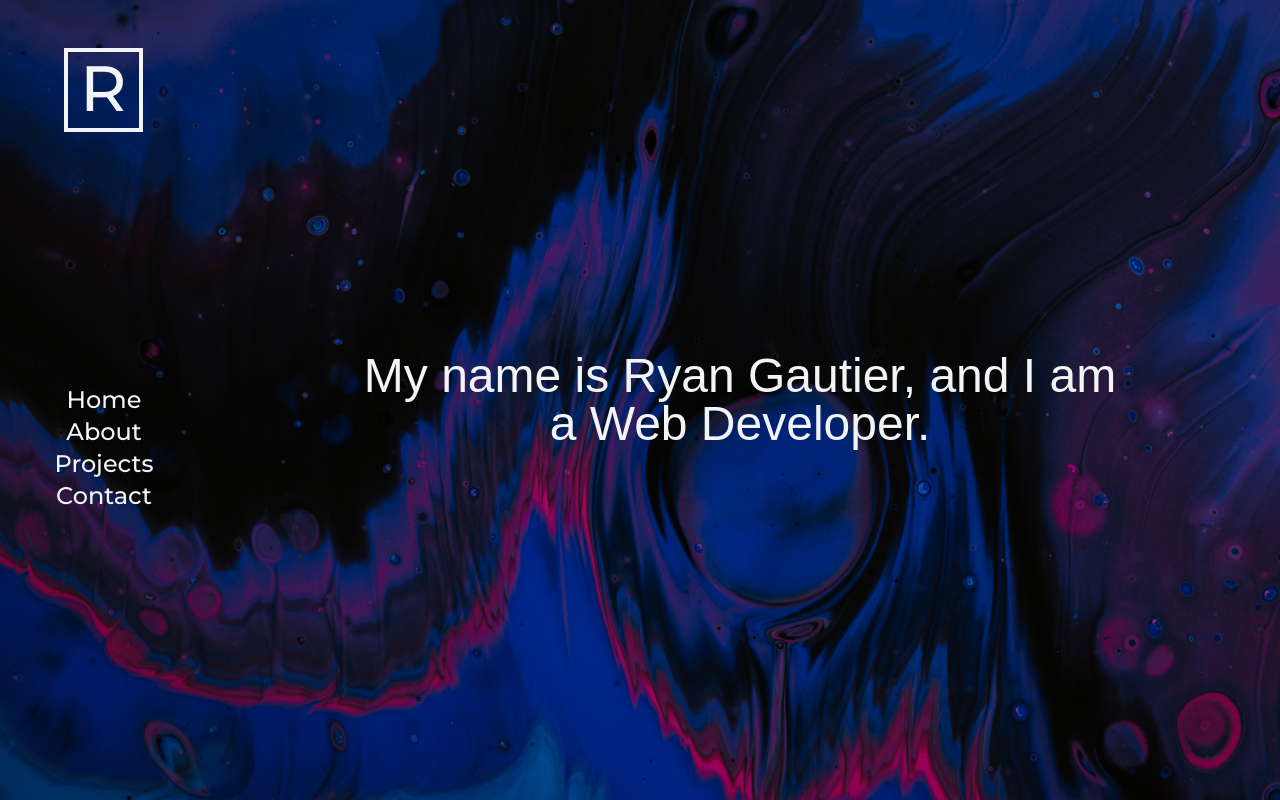
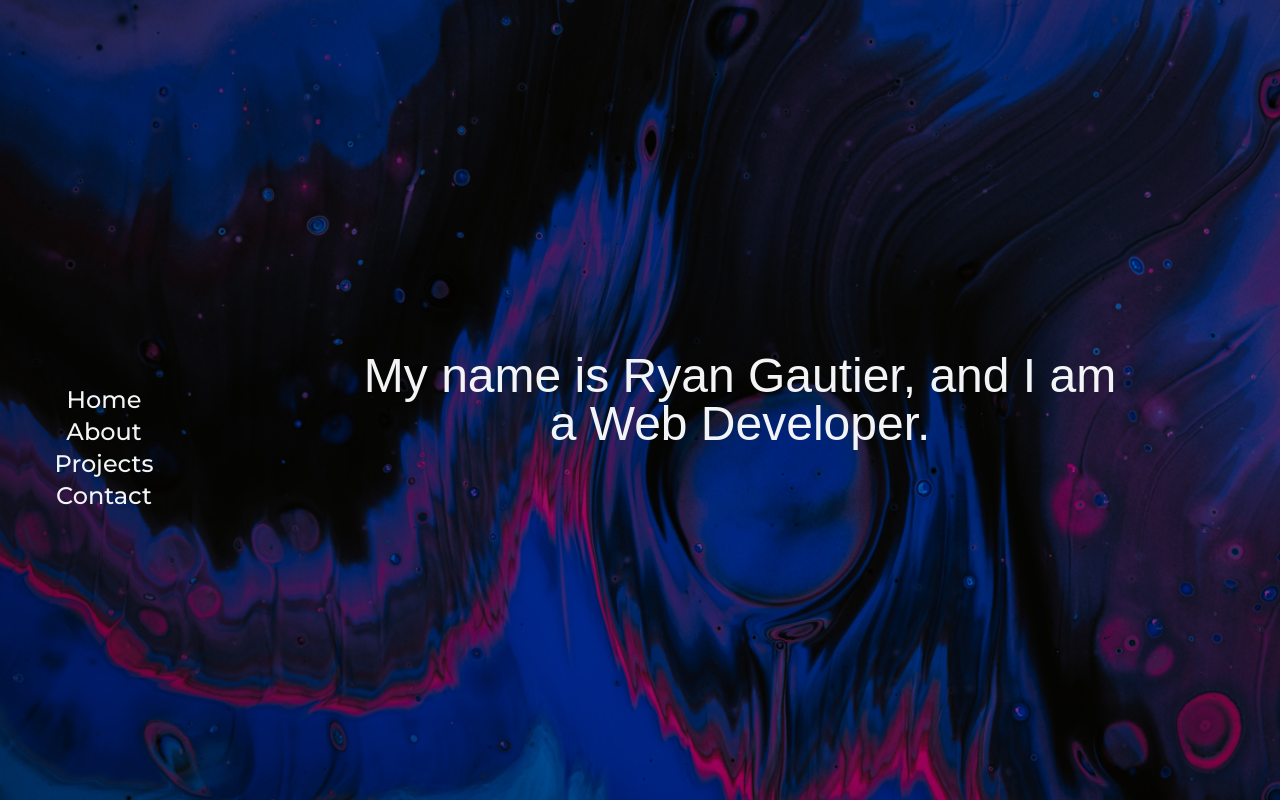
Before and after one commit to ryangautier1/reactportfolio, a React (Create React App) app: page / in a window 1280 px wide. Built offline with nearby package versions, Linux system fonts and the light colour scheme; a web font is replaced by a local one.

Commit message:
fix router

```diff
--- a/package.json
+++ b/package.json
@@ -9,6 +9,7 @@
     "@testing-library/user-event": "^7.2.1",
     "react": "^16.13.1",
     "react-dom": "^16.13.1",
+    "react-router-dom": "^5.2.0",
     "react-scripts": "3.4.1"
   },
   "scripts": {
--- a/src/App.js
+++ b/src/App.js
@@ -1,12 +1,18 @@
 import React from 'react';
-
-import HomePage from './pages/HomePage';
+import { BrowserRouter as Router, Route } from 'react-router-dom';
+import Navbar from './components/Navbar';
+import Homepage from './pages/Homepage';
 
 function App() {
   return (
-    <div>
-      <HomePage/>
-    </div>
+    <Router>
+      <div>
+        <Navbar/>
+        <Route exact path="/" component={Homepage}/>
+         <Route exact path="/reactportfolio" component={Homepage}/>
+
+      </div>
+    </Router>
   );
 }
 
--- a/src/pages/HomePage.js
+++ b/src/pages/HomePage.js
@@ -1,13 +1,11 @@
 import React from 'react';
 import HomeBackground from '../components/HomeBackground';
 import HomeContent from '../components/HomeContent';
-import Navbar from '../components/Navbar';
 
 function HomePage() {
   return (
     <div>
       <HomeBackground />
-      <Navbar />
       <HomeContent />
     </div>
   )
```
Also changed, not shown: 1 other file (tests, documents, lock files or other folders).
